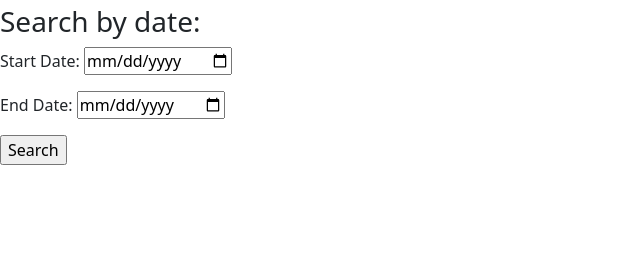
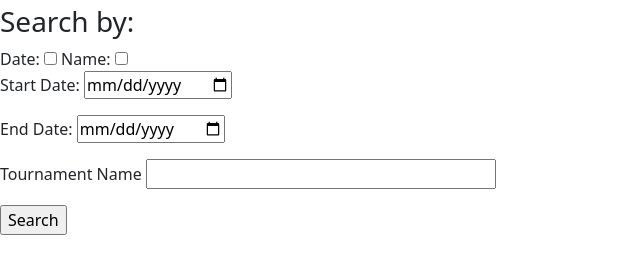
Before and after one commit to onewordFOURWORDS/Software-Engineering-Course-Project, a Flask app: page /tournament_dashboard in a window 1280 px wide. Shown: the part 240-514 px from the top of the page, without its empty margins (0-640 px from the left). Run offline with Flask 2, Linux system fonts and the light colour scheme; parts of the project's set-up code (start-up, migrations or seed data) failed here and were passed over; some libraries are stand-ins or nearby versions.

Commit message:
JavaScript magic and proper error handling

```diff
--- a/app/forms.py
+++ b/app/forms.py
@@ -187,12 +187,31 @@ class TournamentCreationForm(FlaskForm):
     submit = SubmitField("Create Tournament")
 
 
+class RequiredIf(object):
+
+    def __init__(self, **kwargs):
+        self.conditions = kwargs
+
+    def __call__(self, form, field):
+        current_value = form.data.get(field.name)
+        if current_value == "None":
+            for condition_field, reserved_value in self.conditions.items():
+                dependent_value = form.data.get(condition_field)
+                if condition_field not in form.data:
+                    continue
+                elif dependent_value == reserved_value:
+                    raise Exception('Invalid value of field "%s". Field is required when %s==%s' % (field.name, condition_field, dependent_value))
+
+
 class SearchByDate(FlaskForm):
     """
-    A search bar to filter tournaments by date. Leaving end date blank will show all upcoming tournaments.
+    A search bar to filter tournaments by date.
     """
-    start_date = DateField("Start Date:", format="%Y-%m-%d", validators=[DataRequired()])
-    end_date = DateField("End Date:", format="%Y-%m-%d", validators=[DataRequired()])
+    date = BooleanField("Date:")
+    name = BooleanField("Name:")
+    start_date = DateField("Start Date:", format="%Y-%m-%d", validators=[RequiredIf(date=True)])
+    end_date = DateField("End Date:", format="%Y-%m-%d", validators=[RequiredIf(date=True)])
+    tournament_name = StringField("Tournament Name", validators=[RequiredIf(name=True)])
     submit = SubmitField("Search")
 
 
--- a/app/templates/tournament_dashboard.html
+++ b/app/templates/tournament_dashboard.html
@@ -3,8 +3,11 @@
 
 {% block content %}
     <h1>Hello, Welcome to SSBM {{ current_user.username }}!</h1>
-    <h3>Search by date:</h3>
+    <h3>Search by:</h3>
     <form action="" method="post" novalidate>
+        <span onclick='hide("date", "date_fields")'>{{ form.date.label }} {{ form.date }}</span>
+        <span onclick='hide("name", "name_field")'>{{ form.name.label }} {{ form.name }}</span>
+        <div id="date_fields">
             <p>
                 {{ form.start_date.label }} {{ form.start_date(size=32) }}<br>
                 {% for error in form.start_date.errors %}
@@ -17,13 +20,22 @@
                 <span style="color: red;">[{{ error }}]</span>
                 {% endfor %}
             </p>
+        </div>
+        <div id="name_field">
+            <p>
+                {{ form.tournament_name.label }} {{ form.tournament_name(size=32) }}<br>
+                {% for error in form.tournament_name.errors %}
+                <span style="color: red;">[{{ error }}]</span>
+                {% endfor %}
+            </p>
+        </div>
         <p>{{ form.submit() }}</p>
     </form>
     {% for tournament in tournaments %}
     <div><p>Tournament Name: <a href="{{ url_for('TournamentPage', tournament=tournament.tournamentName) }}">{{tournament.tournamentName }}</a></b></p></div>
     <div><p>Tournament Date: {{tournament.tournamentDate }}</b></p></div>
     <div><p>Tournament Location: {{tournament.tournamentLocation }}</b></p></div>
-    {% for league in leagues%}
+    {% for league in leagues %}
         {% if league.id == tournament.tournamentLeague %}
             <div><p>Tournament League: {{league.league_name}}</b></p></div>
 
@@ -33,5 +45,17 @@
     {% endfor %}
     <script>
         document.querySelector("#tournament_dashboard_link").classList.toggle("active");
+
+        function hide(check, field) {
+            var check_box = document.getElementById(check);
+            var field = document.getElementById(field);
+
+            if (check_box.checked == true){
+                field.style.display = "block";
+            }
+            else {
+               field.style.display = "none";
+            }
+        }
     </script>
 {% endblock %}
```
Lines whose indentation alone changed are shown as unchanged.
